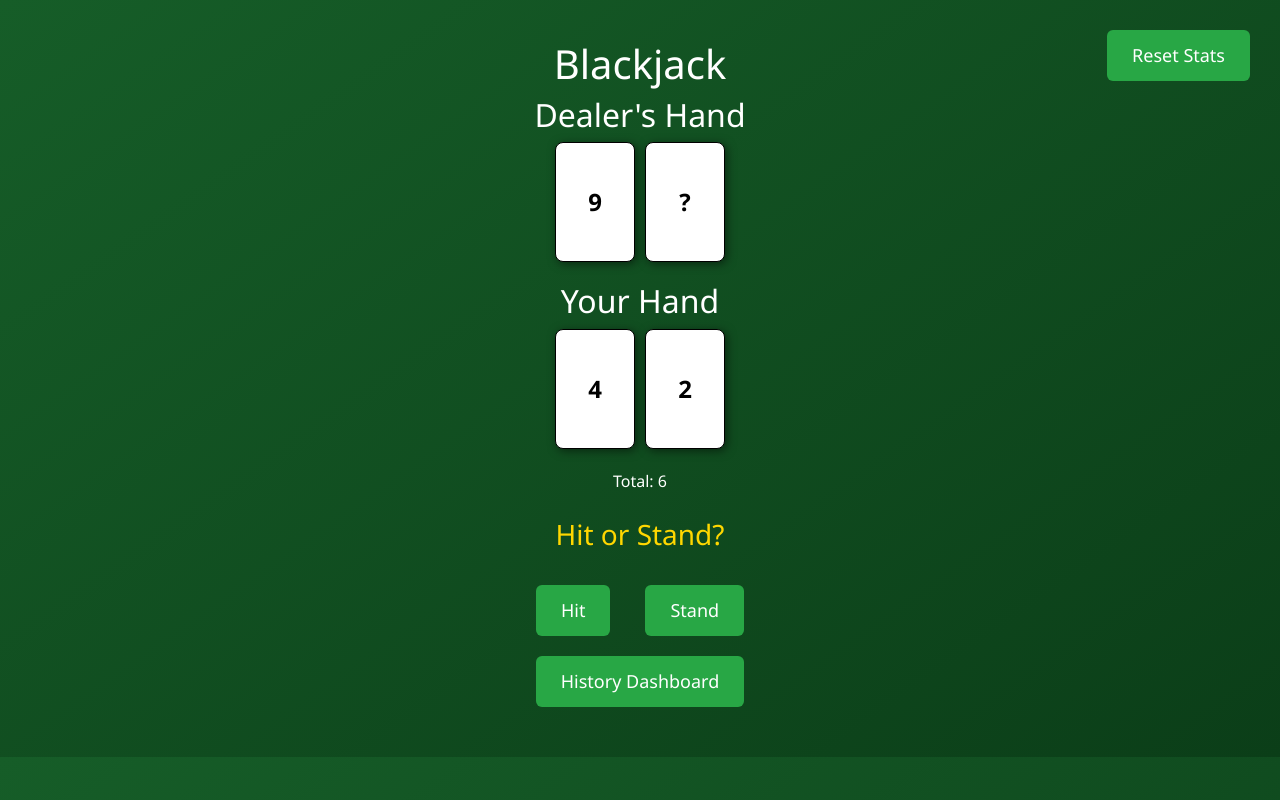
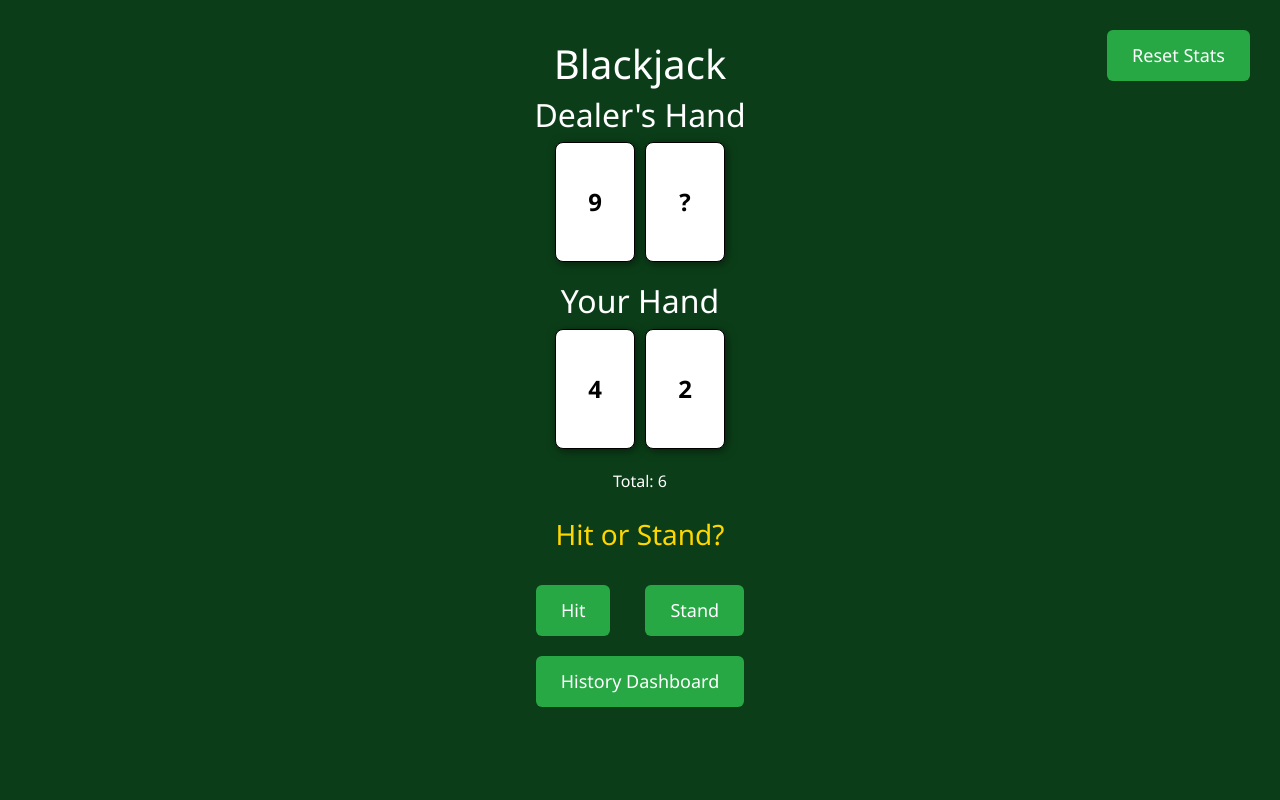
Before and after one commit to SShah276/flask-blackjack, a Flask app: page / in a window 1280 px wide. Run offline with Flask 3, Linux system fonts and the light colour scheme.

Commit message:
readme changes + background

```diff
--- a/templates/index.html
+++ b/templates/index.html
@@ -6,7 +6,7 @@
     <link href="https://cdn.jsdelivr.net/npm/bootstrap@5.3.2/dist/css/bootstrap.min.css" rel="stylesheet">
     <style>
         body {
-        background: linear-gradient(145deg, #165d28, #0b3e18);
+        background: #0b3e18;
         font-family: 'Segoe UI', sans-serif;
         color: white;
         padding: 40px;
```
Also changed, not shown: README.md.
